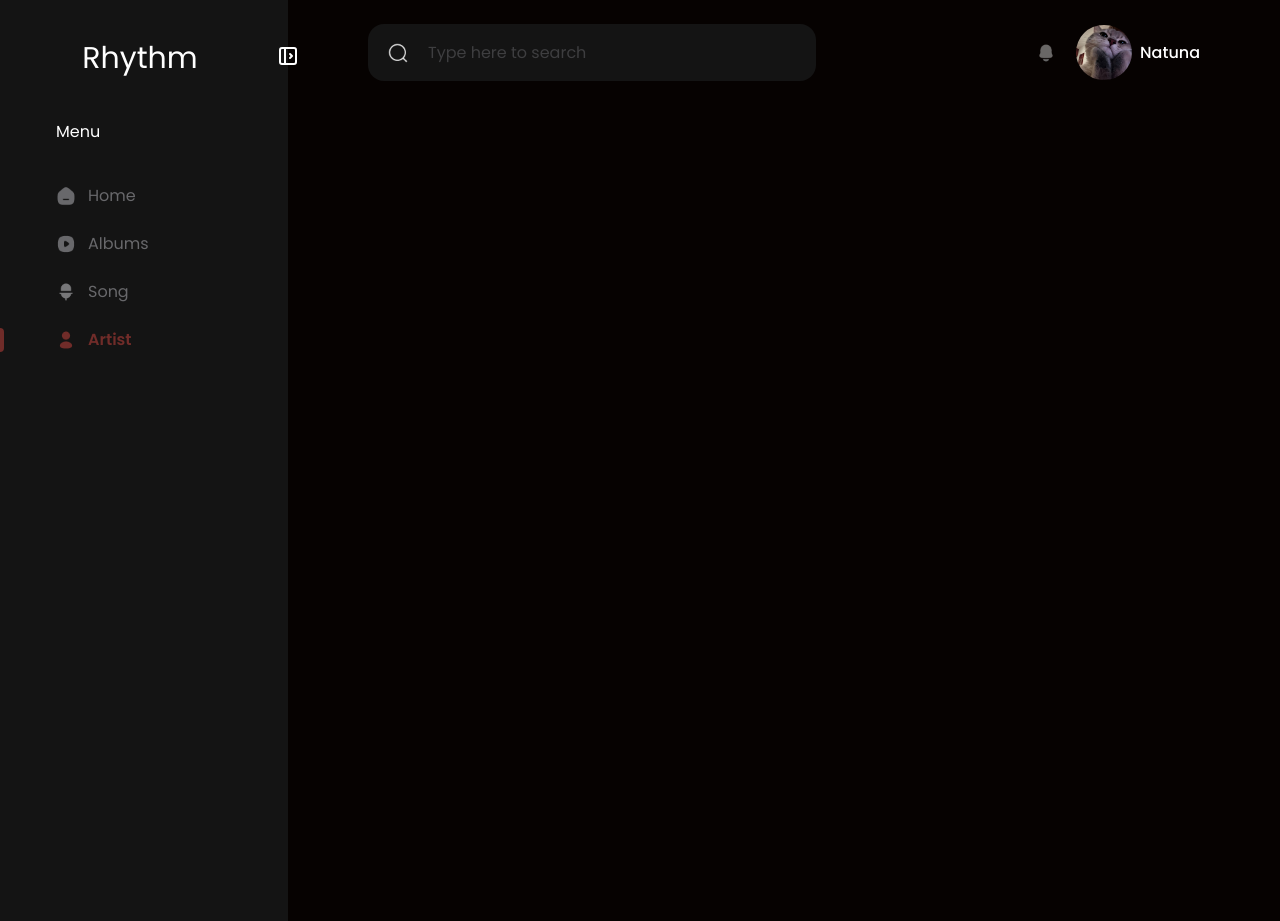
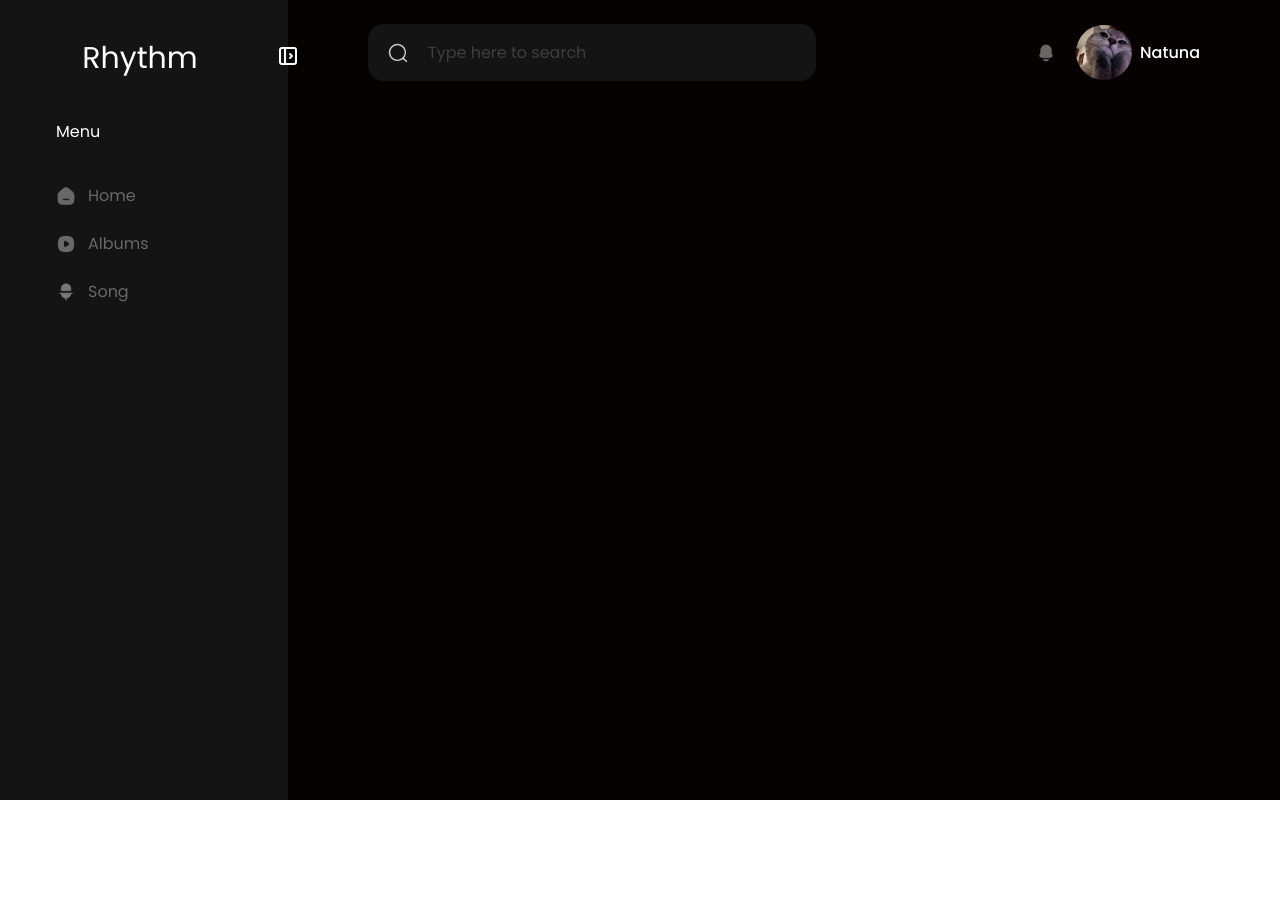
Before and after one commit to nabilaayt/Rhythm, a React (Vite) app: page /artists in a window 1280 px wide. After the commit the page ends 800 px from the top, so only its background shows below. Built offline with nearby package versions, Linux system fonts and the light colour scheme; no server answers; a web font is replaced by a local one.

Commit message:
chore: remove page artist.jsx

```diff
--- a/src/App.jsx
+++ b/src/App.jsx
@@ -10,7 +10,6 @@ import { getAccessToken } from "./services/api";
 import Home from "./pages/Home";
 import Albums from "./pages/Albums";
 import Song from "./pages/Song";
-import Artists from "./pages/Artists";
 
 function App() {
   const [accessToken, setAccessToken] = useState("");
@@ -60,7 +59,6 @@ function App() {
                   <Route path="/" element={<Home accessToken={accessToken}/>} />
                   <Route path="/albums" element={<Albums accessToken={accessToken} />} />
                   <Route path="/songs" element={<Song accessToken={accessToken} />} />
-                  <Route path="/artists" element={<Artists accessToken={accessToken} />} />
                 </Routes>
               )}
             </div>
--- a/src/components/AlbumCardItem.jsx
+++ b/src/components/AlbumCardItem.jsx
@@ -1,5 +1,4 @@
 const AlbumCardItem = ({ cover, title, artist }) => {
-
     return (
         <div className="flex flex-col p-4 mb-2 rounded-lg hover:bg-neutral-900 hover:shadow-lg transition duration-300 ease-in-out cursor-pointer">
             <img src={cover} alt={title} className="w-full h-auto object-contain rounded-md mb-3"/>
--- a/src/components/AlbumList.jsx
+++ b/src/components/AlbumList.jsx
@@ -1,7 +1,6 @@
 import AlbumCardItem from "./AlbumCardItem";
 
 const AlbumList = ({ albums }) => {
-
     return(
         <section id="albumList" className="grid grid-cols-2 md:grid-cols-2 lg:grid-cols-4 gap-6">
             {albums.map((album, index) => {
--- a/src/components/Sidebar.jsx
+++ b/src/components/Sidebar.jsx
@@ -56,19 +56,6 @@ const Sidebar = () => {
                         )}
                     </NavLink>
                 </li>
-                <li className="list-none block h-10 rounded-md mb-2 relative">
-                    <NavLink to={"/artists"} className= {({ isActive }) => `flex items-center h-full rounded-md transition-all duration-200 ${isActive ? "text-primary font-semibold" : "text-font-color2 hover:text-font-color1"}`}>
-                        {({ isActive }) => (
-                            <div className="relative flex items-center w-full gap-3">
-                                <img src={isActive ? "img/icons/ArtistActive.png" : "img/icons/ArtistDefault.png"} className="w-5 h-5" alt="artist"/>
-                                <span className={`${!open && "hidden"}`}>Artist</span>
-                                {isActive && open && (
-                                    <div className={`absolute top-0 bottom-0 right-57 w-1 rounded-e-lg bg-third transition-all duration-200 ${!open && "left-0"}`}></div>
-                                )}
-                            </div>
-                        )}
-                    </NavLink>
-                </li>
             </ul>
         </section>
     );
--- a/src/components/TrackCardItem.jsx
+++ b/src/components/TrackCardItem.jsx
@@ -1,5 +1,4 @@
 const TrackCardItem = ({ cover, title, artist, album, duration }) => { //komponen dgn props agar bisa dipakai berulangkali
-
     return (
         <div className="flex items-center sm:flex-row sm:items-center justify-between gap-4 p-4 py-3 mb-2 rounded-md hover:bg-neutral-900 hover:shadow-lg transition duration-300 ease-in-out cursor-pointer">
             <div className="w-16 h-16 min-w-[64px]">
--- a/src/pages/Artists.jsx
+++ /dev/null
@@ -1,9 +0,0 @@
-const Artists = ({ accessToken }) => {
-    return(
-        <section id="artists" className="relative w-full min-h-screen px-5">
-
-        </section>
-    );
-};
-
-export default Artists;
--- a/src/services/api.js
+++ b/src/services/api.js
@@ -14,21 +14,6 @@ export const getAccessToken = async () => {
     const response = await fetch("https://accounts.spotify.com/api/token", authParameters);
     const data = await response.json();
     return data.access_token;
-};
-
-// Detail informasi artist
-export const artist = async (artistId, accessToken) => {
-    const artistParameters = {
-        method: "GET",
-        headers: {
-            "Content-Type": "application/json",
-            "Authorization": "Bearer " + accessToken
-        }
-    };
-
-    const response = await fetch(`https://api.spotify.com/v1/artists/${artistId}`, artistParameters);
-    const data = await response.json();
-    return data;
 };
 
 // Mencari ID artist berdasarkan input
@@ -92,3 +77,18 @@ export const trackArtist = async (artistId, accessToken) => {
     const data = await response.json();
     return data.tracks;
 };
+
+// Detail informasi artist
+// export const artist = async (artistId, accessToken) => {
+//     const artistParameters = {
+//         method: "GET",
+//         headers: {
+//             "Content-Type": "application/json",
+//             "Authorization": "Bearer " + accessToken
+//         }
+//     };
+
+//     const response = await fetch(`https://api.spotify.com/v1/artists/${artistId}`, artistParameters);
+//     const data = await response.json();
+//     return data;
+// };
```
Also changed, not shown: src/components/Topbar.jsx (+0 -9 lines).
